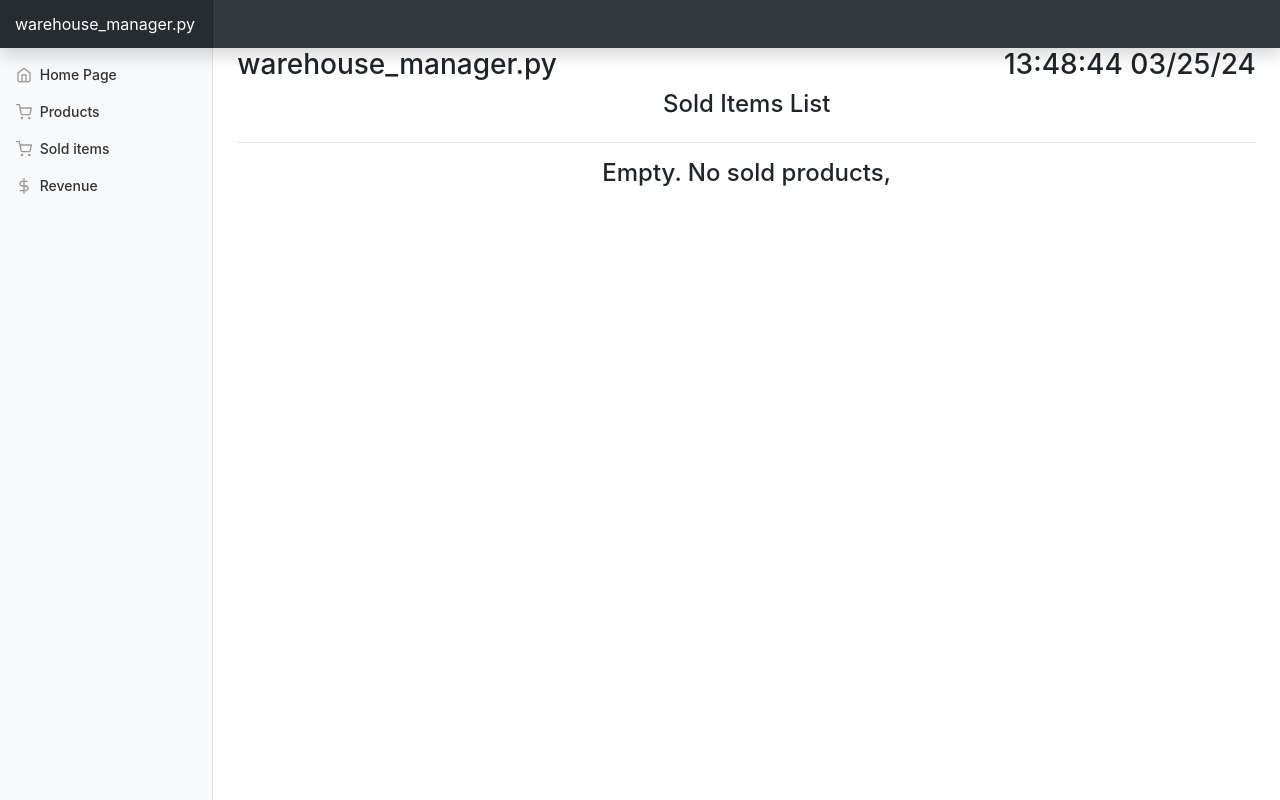
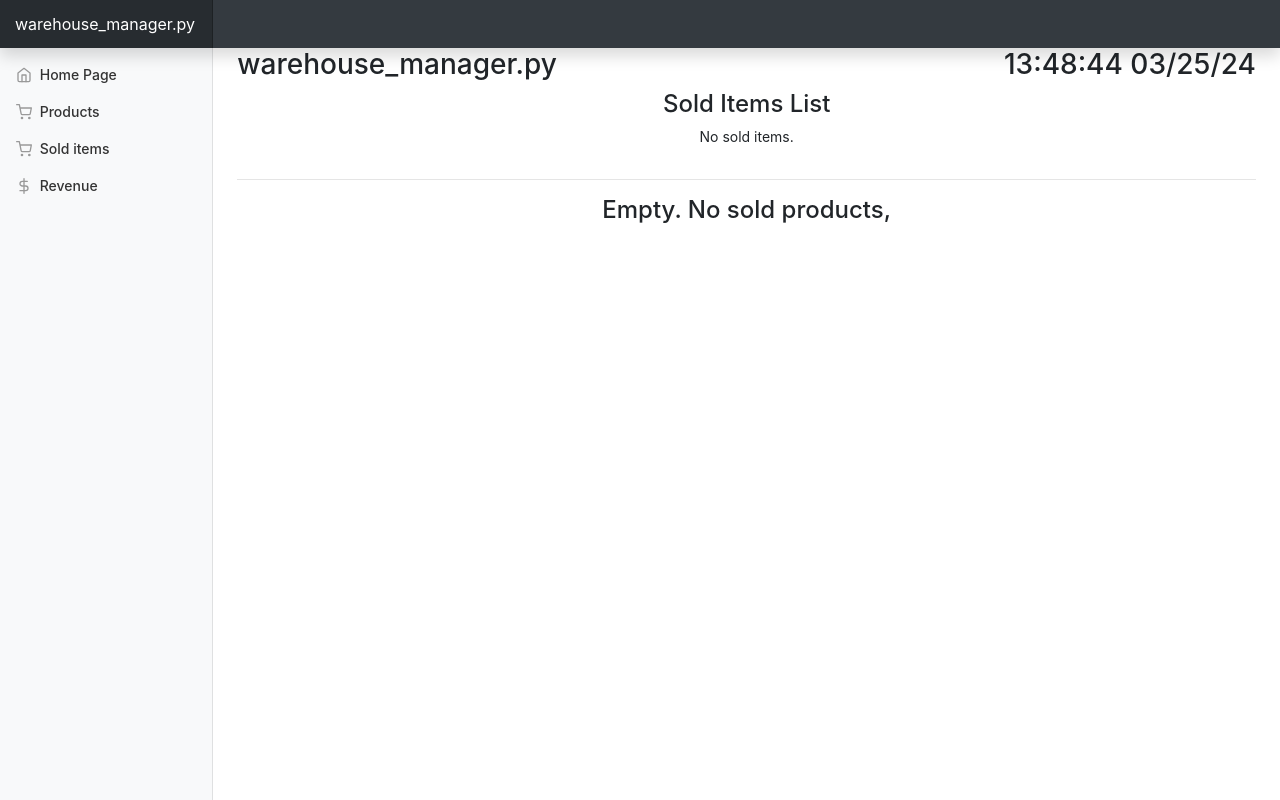
Before and after one commit to PedroPLCode/warehouse-manager.py, a Flask app: page /sold in a window 1280 px wide. Run offline with Flask 3, Linux system fonts and the light colour scheme; some libraries are stand-ins or nearby versions.

Commit message:
Add fitems_count and found_items_count

```diff
--- a/app/routes.py
+++ b/app/routes.py
@@ -53,14 +53,21 @@ def products_list():
     search_query = request.args.get('search')
     if search_query:
         items = Item.query.filter(Item.name.ilike(f"%{search_query}%"), Item.quantity_in_stock > 0).all()
+        items_found_count = len(items)
+        items_count = len(Item.query.filter(Item.quantity_in_stock > 0).all())
     else:
         items = Item.query.filter(Item.quantity_in_stock > 0).all()
+        items_count = len(items)
+        items_found_count = None
 
+    sorted_items = sorted([item if item.quantity_in_stock > 0 else None for item in items], key=lambda item: item.id)
     return render_template("products_list.html",
                            date_and_time=get_current_time_and_date(),
                            form=addItemForm,
-                           items=[item if item.quantity_in_stock > 0 else None for item in items],
-                           search_query=search_query if search_query else None
+                           items=sorted_items,
+                           items_found_count=items_found_count,
+                           items_count=items_count,
+                           search_query=search_query if search_query else None,
                            )
 
 
@@ -91,12 +98,19 @@ def sold_list():
     search_query = request.args.get('search')
     if search_query:
         items = Item.query.filter(Item.name.ilike(f"%{search_query}%"), Item.quantity_sold > 0).all()
+        items_found_count = len(items)
+        items_count = len(Item.query.filter(Item.quantity_sold > 0).all())
     else:
         items = Item.query.filter(Item.quantity_sold > 0).all()
+        items_count = len(items)
+        items_found_count = None
 
+    sorted_items = sorted([item if item.quantity_in_stock > 0 else None for item in items], key=lambda item: item.id)
     return render_template('sold_items_list.html',
                            date_and_time=get_current_time_and_date(),
-                           items=items,
+                           items=sorted_items,
+                           items_found_count=items_found_count,
+                           items_count=items_count,
                            search_query=search_query if search_query else None
                            )
 
--- a/app/templates/sold_items_list.html
+++ b/app/templates/sold_items_list.html
@@ -5,8 +5,18 @@
 <div>
   <div class="w-100 d-flex flex-column justify-content-center align-items-center">
     <h4>Sold Items List</h4>
+    <p>{% if items_count == 0 %} No sold items.
+      {%  elif items_count == 1 %} {{ items_count}} sold item.
+      {%  else %} Total {{ items_count}} sold items.
+      {% endif %}
+    </p>
     {% if search_query %}
     <h3>Filtered by: {{ search_query }}</h3>
+    <p>{% if items_found_count == 0 %} No items found.
+      {%  elif items_found_count == 1 %} {{ items_found_count}} item found.
+      {%  else %} Total {{ items_found_count}} items found.
+      {% endif %}
+    </p>
     {% endif %}
     {% if items %}
     <form class="form-inline mb-3" action="/sold" method="GET">
```
Also changed, not shown: app/templates/products_list.html (+10 -0 lines), warehouse.db, 1 other file.
